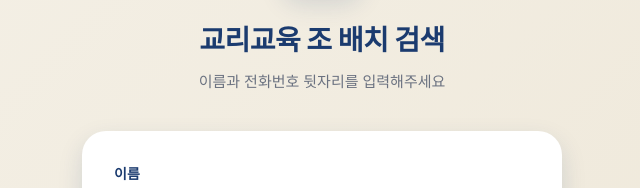
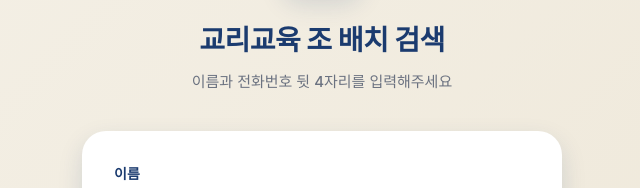
Before and after one commit to practical1948-jpg/pl-church-class-finder, a plain HTML site: page index.html in a window 1280 px wide. Shown: the part 170-358 px from the top of the page, 318-958 px from the left. Drawn offline with Linux system fonts and the light colour scheme.

Commit message:
Update index.html

```diff
--- a/index.html
+++ b/index.html
@@ -12,7 +12,7 @@
         <header class="header">
             <div class="logo">PLC</div>
             <h1 class="title">교리교육 조 배치 검색</h1>
-            <p class="subtitle">이름과 전화번호 뒷자리를 입력해주세요</p>
+            <p class="subtitle">이름과 전화번호 뒷 4자리를 입력해주세요</p>
         </header>
 
         <!-- 검색 폼 -->
```
